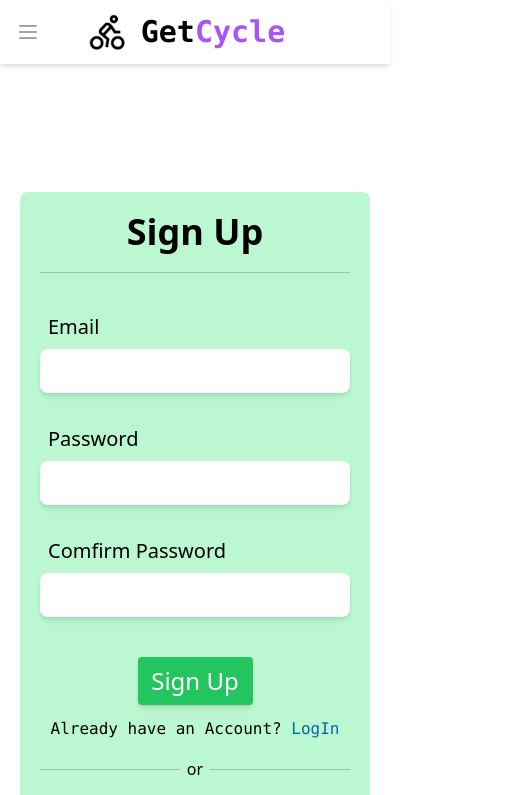
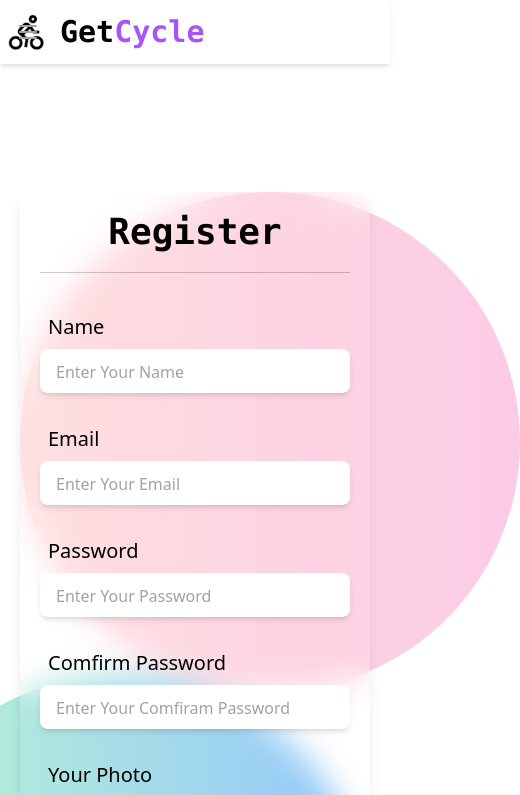
Before and after one commit to joypaul3592/Cycle-management-app, a React (Create React App) app: page /signup in a window 390 px wide. Shown: the top 795 px of the page, 520 px wide, since content can reach past the window. Built offline with nearby package versions, Linux system fonts and the light colour scheme; no server answers; grey boxes are pictures that could not be loaded.

Commit message:
adding social login

```diff
--- a/src/Components/Sheard/Navbar/Navbar.js
+++ b/src/Components/Sheard/Navbar/Navbar.js
@@ -3,9 +3,9 @@ import { MenuIcon, XIcon } from '@heroicons/react/outline'
 import { signOut } from 'firebase/auth';
 import { useAuthState } from 'react-firebase-hooks/auth';
 import { Link, NavLink, useLocation } from 'react-router-dom'
+import { toast, ToastContainer } from 'react-toastify';
 import logo from '../../../img/logo.png'
 import auth from '../../Firebase/Firebase.init'
-
 
 
 function classNames(...classes) {
@@ -17,6 +17,10 @@ const Navbar = () => {
     const [user] = useAuthState(auth)
 
 
+    // if (user?._id) {
+    //     toast.success('Succesfully LogIn!!')
+    // }
+
     return (
         <Disclosure
             as="nav" className=" shadow-md sticky top-0 z-40 bg-white">
@@ -24,7 +28,7 @@ const Navbar = () => {
                 <>
                     <div className="max-w-7xl mx-auto px-2 sm:px-6 lg:px-8 bg-white">
                         <div className="relative flex items-center justify-between h-16 ">
-                            <div className="absolute inset-y-0 left-0 flex items-center sm:hidden">
+                            <div className="absolute inset-y-0 left-0 flex items-center lg:hidden ">
                                 {/* Mobile menu button*/}
                                 <Disclosure.Button className="inline-flex items-center justify-center p-2 rounded-md text-gray-400 hover:text-white hover:bg-gray-700 focus:outline-none focus:ring-2 focus:ring-inset focus:ring-white">
                                     <span className="sr-only">Open main menu</span>
@@ -35,7 +39,7 @@ const Navbar = () => {
                                     )}
                                 </Disclosure.Button>
                             </div>
-                            <div className="flex-1 flex items-center justify-center sm:items-stretch sm:justify-between ">
+                            <div className="flex-1 flex items-center lg:justify-between sm:justify-center lg:items-stretch   ">
                                 <div>
                                     <Link className="flex-shrink-0 flex items-center " to={'/'}>
                                         <img
@@ -46,7 +50,7 @@ const Navbar = () => {
                                         <h1 className='text-3xl font-bold font-mono text-black mx-4'>Get<span className=' text-purple-500'>Cycle</span></h1>
                                     </Link>
                                 </div>
-                                <div className="hidden  sm:block sm:ml-6 ">
+                                <div className="hidden  lg:block sm:ml-6 ">
                                     <div className="flex space-x-4">
                                         <NavLink
                                             to={'/'}
@@ -73,7 +77,7 @@ const Navbar = () => {
 
                                     </div>
                                 </div>
-                                <div className="hidden  sm:block sm:ml-6 mr-2">
+                                <div className="hidden  lg:block sm:ml-6 mr-2">
                                     <div className="flex items-center justify-center h-full">
                                         {
                                             user?.uid ? <NavLink
@@ -95,24 +99,29 @@ const Navbar = () => {
                         </div>
                     </div>
 
-                    <Disclosure.Panel className="sm:hidden">
-                        <div className="px-2 pt-2 pb-3 space-y-1">
+                    <Disclosure.Panel className="lg:hidden ">
+                        <div className="flex flex-col px-2 pt-2 pb-3 space-y-1">
                             <NavLink
                                 to={'/'}
-                                className={({ isActive }) => (`px-3 py-2 rounded-md text-xl font-medium block ${isActive ? 'text-purple-500' : 'text-black'}`)}
+                                className={({ isActive }) => (`px-3 py-2 rounded-md text-xl font-medium ${isActive ? 'text-purple-500' : 'text-black'}`)}
                             >Home</NavLink>
                             <NavLink
-                                to={'service'}
-                                className={({ isActive }) => (`px-3 py-2 rounded-md text-xl font-medium block ${isActive ? 'text-purple-500' : 'text-black'}`)}
-                            >Service</NavLink>
+                                to={'manageItem'}
+                                className={({ isActive }) => (`px-3 py-2 rounded-md text-xl font-medium ${isActive ? 'text-purple-500' : 'text-black'}`)}
+                            >Manage Items</NavLink>
+                            <NavLink
+                                to={'addItem'}
+                                className={({ isActive }) => (`px-3 py-2 rounded-md text-xl font-medium ${isActive ? 'text-purple-500' : 'text-black'}`)}
+                            >Add Items</NavLink>
+                            <NavLink
+                                to={'myItem'}
+                                className={({ isActive }) => (`px-3 py-2 rounded-md text-xl font-medium ${isActive ? 'text-purple-500' : 'text-black'}`)}
+                            >My Items
+                            </NavLink>
                             <NavLink
                                 to={'blog'}
-                                className={({ isActive }) => (`px-3 py-2 rounded-md text-xl font-medium block ${isActive ? 'text-purple-500' : 'text-black'}`)}
-                            >Blog</NavLink>
-                            <NavLink
-                                to={'about'}
-                                className={({ isActive }) => (`px-3 py-2 rounded-md text-xl font-medium block ${isActive ? 'text-purple-500' : 'text-black'}`)}
-                            >About
+                                className={({ isActive }) => (`px-3 py-2 rounded-md text-xl font-medium ${isActive ? 'text-purple-500' : 'text-black'}`)}
+                            >Blog
                             </NavLink>
                         </div>
                         <div className="px-2 pt-2 pb-3 space-y-1">
@@ -134,11 +143,13 @@ const Navbar = () => {
                             </div>
                         </div>
                     </Disclosure.Panel>
+                    <ToastContainer />
                 </>
             )
             }
         </Disclosure >
 
+
     );
 };
 
--- a/src/Components/UserLogin/SignUp/SignUp.js
+++ b/src/Components/UserLogin/SignUp/SignUp.js
@@ -21,11 +21,15 @@ const SignUp = () => {
     const [email, setEmail] = useState('');
     const [password, setPassword] = useState('');
     const [comfirmPass, setComfirmPass] = useState('');
+    const [name, setName] = useState('');
+    const [photo, setPhoto] = useState('');
 
     // Error
     const [emailError, setEmailError] = useState('');
     const [passError, setPassError] = useState('');
     const [comfirmPassError, setComfirmPassError] = useState('');
+    const [nameError, setNameError] = useState('');
+    const [photoError, setPhotoError] = useState('');
 
 
 
@@ -48,7 +52,7 @@ const SignUp = () => {
     // Password input value
     const passwordClick = (e) => {
         const passwordValue = e.target.value;
-        if (passwordValue.length >= 6) {
+        if (passwordValue.length > 6) {
             setPassword(passwordValue);
             setPassError('')
         } else {
@@ -71,15 +75,19 @@ const SignUp = () => {
 
     // Submit section
     const HanddleSignUp = (e) => {
-        if (email !== '' && password !== '' && comfirmPass !== '') {
+        if (email !== '' && password !== '' && comfirmPass !== '' && name !== '' && photo !== '') {
             createUserWithEmailAndPassword(email, password)
             setEmailError('')
             setPassError('')
             setComfirmPassError('')
+            setPhotoError('')
+            setNameError('')
         } else {
             setEmailError('Please Fill The Input')
             setPassError('Please Give Me the Password')
             setComfirmPassError('Please Give Me the comfirm Password')
+            setPhotoError('Enter Your Photo Url')
+            setNameError('Enter Your Name')
         }
         e.preventDefault()
 
@@ -114,13 +122,25 @@ const SignUp = () => {
 
 
     return (
-        <div className='mb-24 mx-5'>
-            <div className="w-full lg:w-1/3 md:w-2/3 mx-auto p-5 mt-[8rem] rounded-lg bg-green-200 ">
-                <h1 className='text-4xl font-semibold mb-5'>Sign Up</h1>
+        <div className="login-container">
+            <div className='mb-24 mx-5 '>
+                <div className="w-full lg:w-1/2 md:w-3/4 mx-auto bg-opacity-10 shadow-lg relative">
+
+                    <div className=" p-5 mt-[8rem]   bg-opacity-60 backdrop-blur-lg rounded-lg ">
+                        <h1 className='text-4xl font-semibold mb-5 font-mono'>Register</h1>
                         <div className="h-[1px] w-full bg-black opacity-20 mb-10"></div>
+
+                        <div className="flex flex-col text-left mb-8">
+                            <label className=' text-xl ml-2 mb-2' htmlFor="name">Name</label>
+                            <input className='py-2 placeholder:text-base rounded-lg shadow-md border-0 outline-0 px-4 text-xl' type="text" name="name" id="name" placeholder='Enter Your Name' required />
+                        </div>
+                        {
+                            nameError ? <p className='text-left mb-7 text-red-600 flex '><XIcon className='w-5 mr-2'></XIcon> {nameError}</p> : ''
+                        }
+
                         <div className="flex flex-col text-left mb-8">
                             <label className=' text-xl ml-2 mb-2' htmlFor="email">Email</label>
-                    <input onChange={emailClick} className='py-2 rounded-lg shadow-md border-0 outline-0 px-4 text-xl' type="email" name="email" id="email" required />
+                            <input onChange={emailClick} className='py-2 rounded-lg shadow-md border-0 placeholder:text-base outline-0 px-4 text-xl' type="email" name="email" id="email" placeholder='Enter Your Email' required />
                         </div>
                         {
                             emailError ? <p className='text-left mb-7 text-red-600 flex'><XIcon className='w-5 mr-2'></XIcon> {emailError}</p> : ''
@@ -128,24 +148,42 @@ const SignUp = () => {
 
                         <div className="flex flex-col text-left mb-8">
                             <label className=' text-xl  ml-2 mb-2' htmlFor="password">Password</label>
-                    <input onChange={passwordClick} className='py-2 rounded-lg shadow-md border-0 outline-0 px-4 text-xl' type="password" name="password" id="password" required />
+                            <input onChange={passwordClick} className='py-2 rounded-lg shadow-md border-0 outline-0 px-4 text-xl placeholder:text-base' type="password" name="password" id="password" placeholder='Enter Your Password' required />
                         </div>
                         {
-                    passError ? <p className='text-left mb-7 text-red-600 flex'><XIcon className='w-5 mr-2'></XIcon> {passError}</p> : ''
+                            passError ? <p className='text-left mb-7 text-red-600 flex '><XIcon className='w-5 mr-2'></XIcon> {passError}</p> : ''
                         }
+
+
                         <div className="flex flex-col text-left mb-8">
-                    <label className=' text-xl  ml-2 mb-2' htmlFor="ComfirmPassword">Comfirm Password</label>
-                    <input onChange={comfirmPassClick} className='py-2 rounded-lg shadow-md border-0 outline-0 px-4 text-xl' type="password" name="ComfirmPassword" id="ComfirmPassword" required />
+                            <label className=' text-xl  ml-2 mb-2' htmlFor="password">Comfirm Password</label>
+                            <input onChange={comfirmPassClick} className='py-2 rounded-lg shadow-md border-0 placeholder:text-base outline-0 px-4 text-xl' type="password" name="password" id="password" placeholder='Enter Your Comfiram Password' required />
                         </div>
                         {
                             comfirmPassError ? <p className='text-left mb-7 text-red-600 flex'><XIcon className='w-5 mr-2'></XIcon> {comfirmPassError}</p> : ''
                         }
-                <div className="btn-container mx-10 mt-10 mb-3">
-                    <button onClick={HanddleSignUp} className='w-1/2 bg-green-500 shadow-md py-2 text-2xl rounded text-white'>Sign Up</button>
+
+
+                        <div className="flex flex-col text-left mb-8">
+                            <label className=' text-xl ml-2 mb-2' htmlFor="photo">Your Photo</label>
+                            <input className='py-2 rounded-lg shadow-md placeholder:text-base border-0 outline-0 px-4 text-xl' type="url" name="photo" id="photo" placeholder='Enter Your Photo URL' required />
                         </div>
-                <p className=' font-mono font-medium'>Already have an Account? <span onClick={() => naviget('/login')} className=' text-sky-700 cursor-pointer'>LogIn</span></p>
+                        {
+                            photoError ? <p className='text-left mb-7 text-red-600 flex'><XIcon className='w-5 mr-2'></XIcon> {photoError}</p> : ''
+                        }
+
+
+
+
+                        <div className="btn-container mt-10 mb-3">
+                            <button onClick={HanddleSignUp} className='w-full bg-fuchsia-800 shadow-md py-2 text-2xl rounded text-white'>Register</button>
+                        </div>
+                        <p className=' font-mono font-medium'>Allrady have an account? <span onClick={() => naviget('/login')} className=' text-fuchsia-800 cursor-pointer font-mono font-bold text-xl'>Sign Up</span></p>
                         <SocialLogin></SocialLogin>
-                <ToastContainer />
+                    </div>
+                    <div className="circle h-[500px] w-[500px] rounded-full bg-gradient-to-r from-green-200 to-blue-300 ... absolute right-0 bottom-2  -z-10"></div>
+                    <div className="circle h-[500px] w-[500px] rounded-full bg-gradient-to-r from-red-200 to-pink-300 ... absolute left-0 top-0  -z-10 opacity-60"></div>
+                </div>
             </div>
         </div>
     );
```
Also changed, not shown: src/Components/UserLogin/Login/Login.js (+3 -11 lines), src/Components/UserLogin/SocialLogin/SocialLogin.js (+11 -11 lines). Lines whose indentation alone changed are shown as unchanged.
